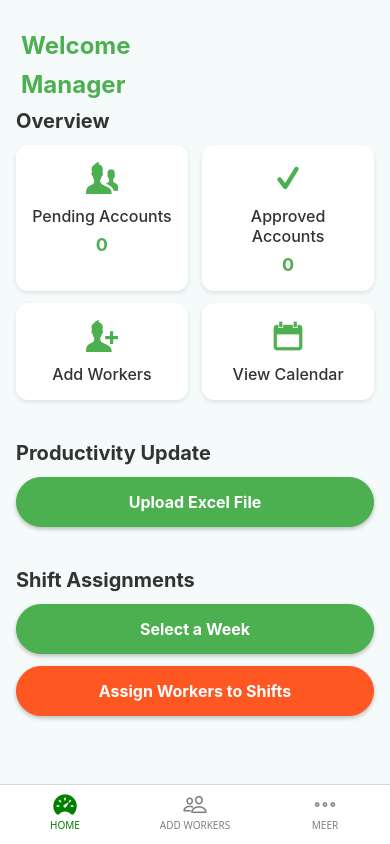
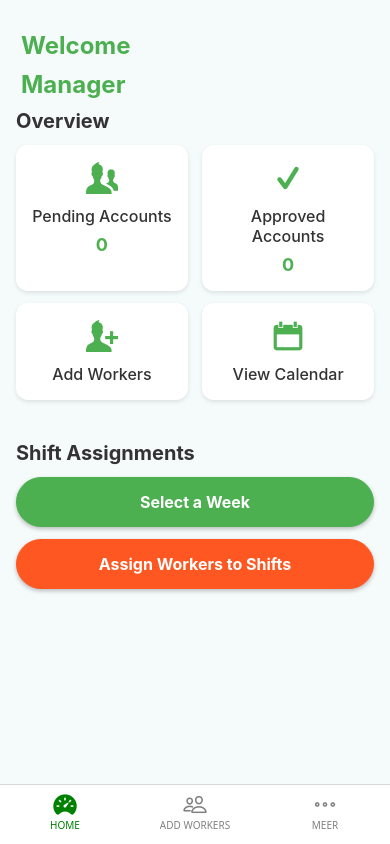
Before and after one commit to EHB-TI/EasyPlanningGroup9, a React Native app: screen /ManagerHome in a window 390 px wide. Built offline with nearby package versions, Linux system fonts and the light colour scheme; no server answers; the database is empty.

Commit message:
Update ManagerHome.js

```diff
--- a/screens/ManagerHome.js
+++ b/screens/ManagerHome.js
@@ -4,7 +4,6 @@ import { Entypo } from '@expo/vector-icons';
 import { getAuth } from 'firebase/auth';
 import { getDatabase, ref, get } from 'firebase/database';
 import DateTimePicker from '@react-native-community/datetimepicker';
-import { handleFileUpload } from '../scripts/updateProductivity';
 import { assignUsersToShifts } from '../scripts/assignmentLogic';
 
 export default function ManagerHome({ navigation }) {
@@ -186,14 +185,6 @@ export default function ManagerHome({ navigation }) {
           </View>
         </View>
 
-        {/* File Upload Section */}
-        <View style={styles.section}>
-          <Text style={styles.sectionTitle}>Productivity Update</Text>
-          <TouchableOpacity style={styles.gradientButton} onPress={handleFileUpload}>
-            <Text style={styles.gradientButtonText}>Upload Excel File</Text>
-          </TouchableOpacity>
-        </View>
-
         {/* Shift Assignments */}
         <View style={styles.section}>
           <Text style={styles.sectionTitle}>Shift Assignments</Text>
```
